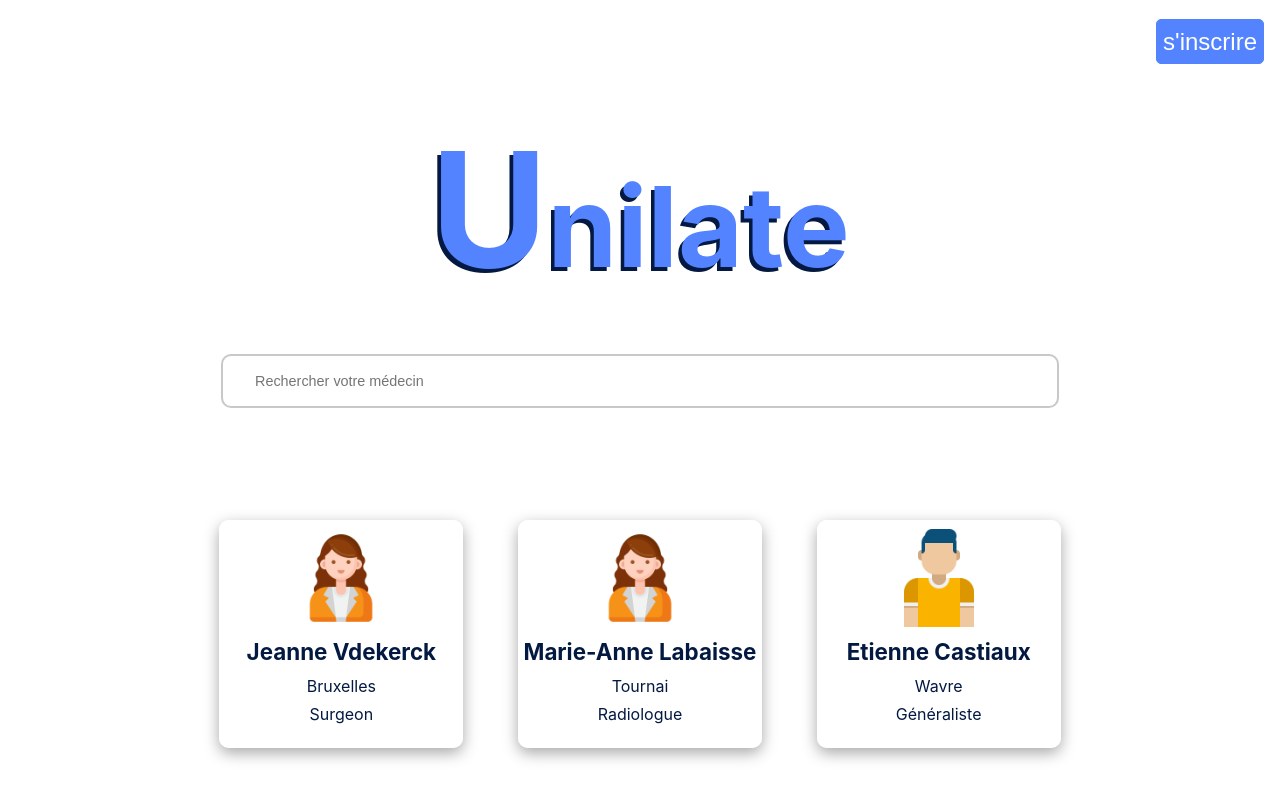
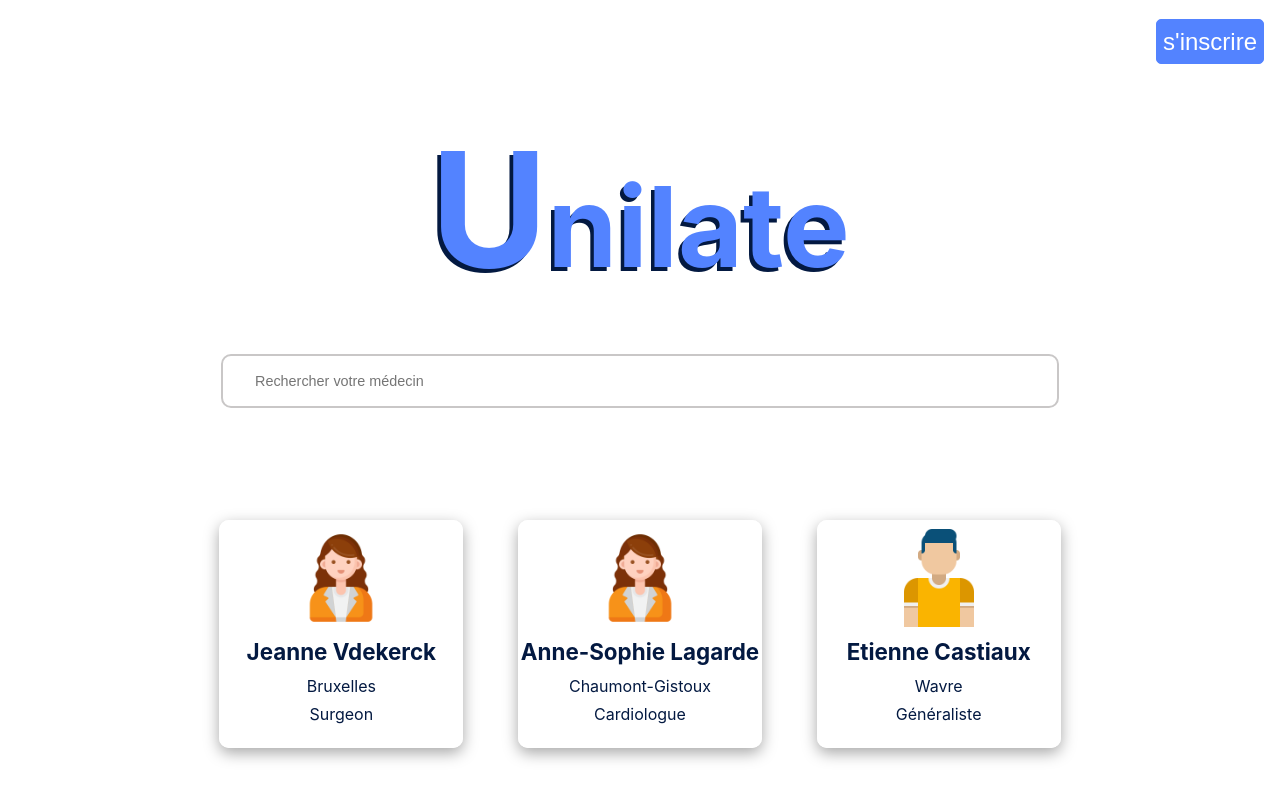
Before and after one commit to Harold-coder/unilate-app, a React (Create React App) app: page / in a window 1280 px wide. Built offline with nearby package versions, Linux system fonts and the light colour scheme.

Commit message:
Changed name

```diff
--- a/src/pages/HomePage.js
+++ b/src/pages/HomePage.js
@@ -18,9 +18,9 @@ function HomePage() {
         />
         <Card
           picture="person-image.png"
-          name="Marie-Anne Labaisse"
-          city="Tournai"
-          job="Radiologue"
+          name="Anne-Sophie Lagarde"
+          city="Chaumont-Gistoux"
+          job="Cardiologue"
         />
         <Card
           picture="single-person.png"
```
